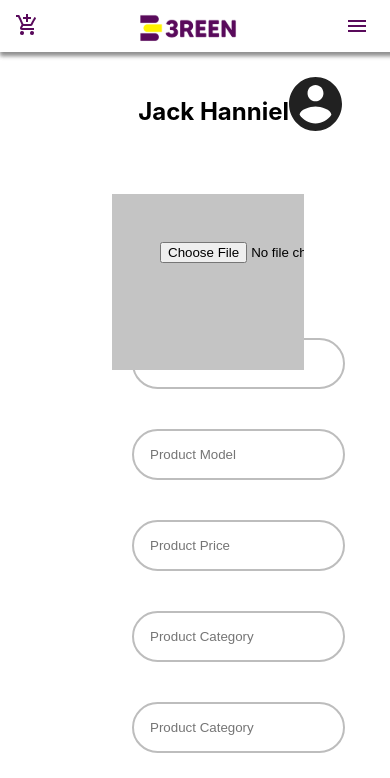
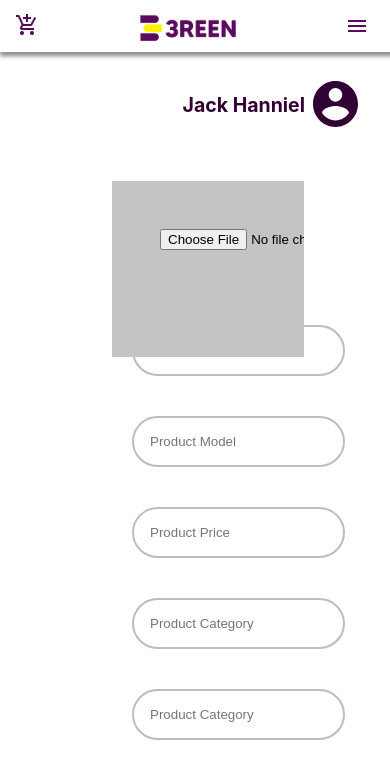
Before and after one commit to rayking12/vendors, a React (Create React App) app: page /productUpload in a window 390 px wide. Shown: the top 778 px of the page. Built offline with nearby package versions, Linux system fonts and the light colour scheme.

Commit message:
mobile screen adjustments

```diff
--- a/src/component/Uploads/productUpload.jsx
+++ b/src/component/Uploads/productUpload.jsx
@@ -50,16 +50,14 @@ class productUpload extends React.Component {
           <div className="product-div">
             <h1>Jack Hanniel</h1>
             <svg
-              width="53"
-              height="54"
+
               viewBox="0 0 53 54"
               fill="none"
               xmlns="http://www.w3.org/2000/svg"
             >
               <path
                 d="M26.5 0C11.872 0 0 12.096 0 27C0 41.904 11.872 54 26.5 54C41.128 54 53 41.904 53 27C53 12.096 41.128 0 26.5 0ZM26.5 8.1C30.899 8.1 34.45 11.718 34.45 16.2C34.45 20.682 30.899 24.3 26.5 24.3C22.101 24.3 18.55 20.682 18.55 16.2C18.55 11.718 22.101 8.1 26.5 8.1ZM26.5 46.44C19.875 46.44 14.0185 42.984 10.6 37.746C10.6795 32.373 21.2 29.43 26.5 29.43C31.7735 29.43 42.3205 32.373 42.4 37.746C38.9815 42.984 33.125 46.44 26.5 46.44Z"
-                fill="black"
-                fill-opacity="0.87"
+                fill="#320234"
               />
             </svg>
           </div>
--- a/src/component/Uploads/products-styled.jsx
+++ b/src/component/Uploads/products-styled.jsx
@@ -5,7 +5,15 @@ const ProductStyled = styled.section`
     display: flex;
     justify-content: flex-end;
     margin-right: 3rem;
+    color: #320234;
+
   }
+  .product-div svg {
+   margin-left: 1rem;
+   width: 53px;
+   height: 54px;
+  }
+
   .main-div {
     padding-top: 4.8rem;
     margin-left: 7rem;
@@ -71,6 +79,15 @@ const ProductStyled = styled.section`
     .file-upload input {
       width: 6rem;
     }
+    .product-div {
+      font-size : 13px;
+      margin-right: 2rem;
+    }
+    .product-div svg {
+      width: 45px;
+      margin-left: 0.5rem;
+
+    }
   }
   ` ;
 export default ProductStyled;
```
Also changed, not shown: 1 other file (tests, documents, lock files or other folders).
